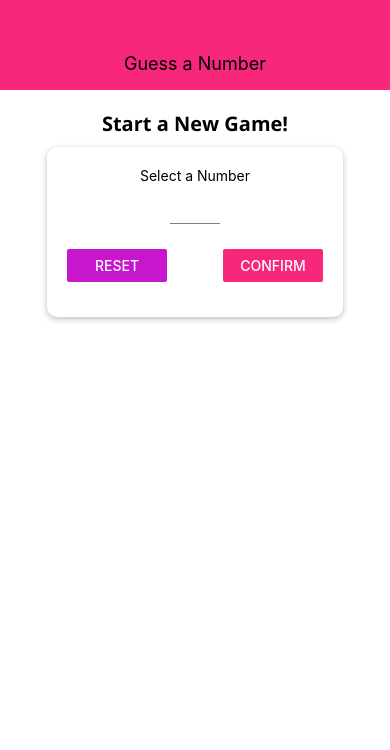
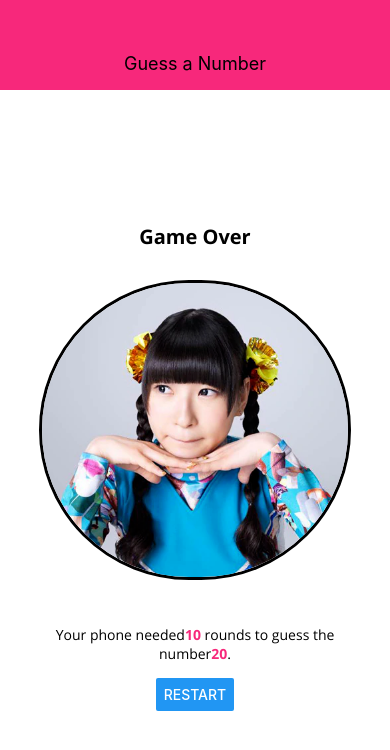
Before and after one commit to Ryomasao/udemy-react-native, a React Native app in the folder number-game/: screen / in a window 390 px wide. Shown: the top 750 px of the page. Built offline with nearby package versions, Linux system fonts and the light colour scheme.

Commit message:
Text in Text

```diff
--- a/number-game/App.js
+++ b/number-game/App.js
@@ -49,7 +49,8 @@ export default function App() {
     setGuessRounds(numOfRounds)
   }
 
-  let content = <StartGameScreens onStart={startGameHandler} />
+  //let content = <StartGameScreens onStart={startGameHandler} />
+  let content = <GameOverScreen userNumber="20" roundsNumber="10" />
 
   if (userNumber && guessRounds <= 0) {
     content = (
--- a/number-game/components/BodyText.js
+++ b/number-game/components/BodyText.js
@@ -9,7 +9,7 @@ const BodyText = props => {
 
 const styles = StyleSheet.create({
   text: {
-    fontFamily: 'open-sans-bold',
+    fontFamily: 'open-sans',
   },
 })
 
--- a/number-game/screens/GameOverScreen.js
+++ b/number-game/screens/GameOverScreen.js
@@ -1,6 +1,7 @@
 import React from 'react'
-import { View, StyleSheet, Button, Image } from 'react-native'
+import { View, StyleSheet, Button, Image, Text } from 'react-native'
 
+import Color from '../const/colors'
 import TitleText from '../components/TitleText'
 import BodyText from '../components/BodyText'
 
@@ -11,12 +12,23 @@ const GameOverScreen = ({ roundsNumber, userNumber, onRestart }) => {
       <View style={styles.imageContainer}>
         <Image
           source={require('../assets/success.png')}
+          // 画像読み込みの際にfadeのアニメーションも用意してくれてる
+          // URLで取得してくるときにはよい。デフォルトは300msになってる？
+          //fadeDuaration
+          // localImageじゃない場合は、画像のサイズがわからないので、width,heightの指定はしておこおうね
+          //source={{uri:''}}
           style={styles.image}
           resizeMethod="contain"
         />
       </View>
-      <BodyText>Number of rounds:{roundsNumber}</BodyText>
-      <BodyText>Number was:{userNumber}</BodyText>
+      <View style={styles.resultConainter}>
+        <BodyText style={styles.resultText}>
+          Your phone needed
+          <Text style={styles.highlight}>{roundsNumber}</Text> rounds to guess
+          the number
+          <Text style={styles.highlight}>{userNumber}</Text>.
+        </BodyText>
+      </View>
       <Button title="RESTART" onPress={onRestart} />
     </View>
   )
@@ -41,6 +53,17 @@ const styles = StyleSheet.create({
     width: '100%',
     height: '100%',
   },
+  resultConainter: {
+    marginVertical: 15,
+    marginHorizontal: 30,
+  },
+  resultText: {
+    textAlign: 'center',
+  },
+  highlight: {
+    fontFamily: 'open-sans-bold',
+    color: Color.primary,
+  },
 })
 
 export default GameOverScreen
--- a/number-game/screens/StartGameScreen.js
+++ b/number-game/screens/StartGameScreen.js
@@ -109,6 +109,8 @@ const styles = StyleSheet.create({
   // なので、全体に適用させたい場合、以下の2案がある
   // 1.フォントを適用させたコンポーネントをつくる
   // 2.constとかにDefaultStyleをStyleSheet.create()で用意して、コンポーネントのstyleに当てる
+  // Text in Textの場合、子要素に適用される
+  // https://www.udemy.com/course/react-native-the-practical-guide/learn/lecture/15420214#questions
   title: {
     marginVertical: 10,
   },
```
